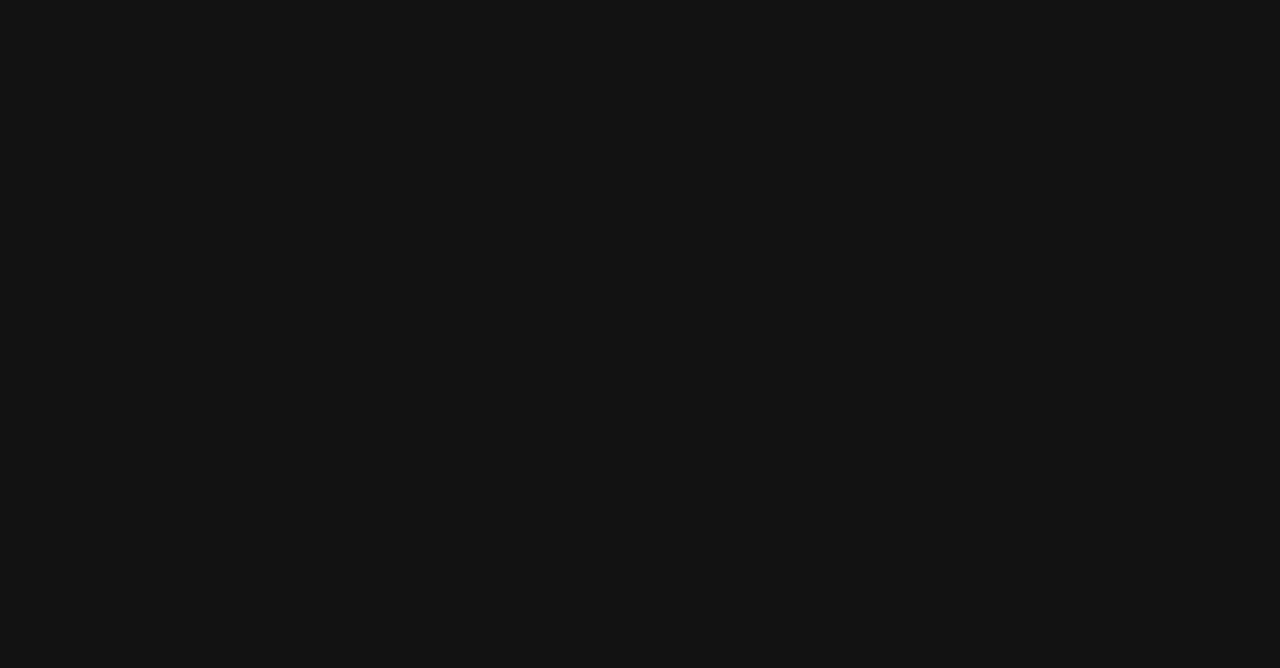
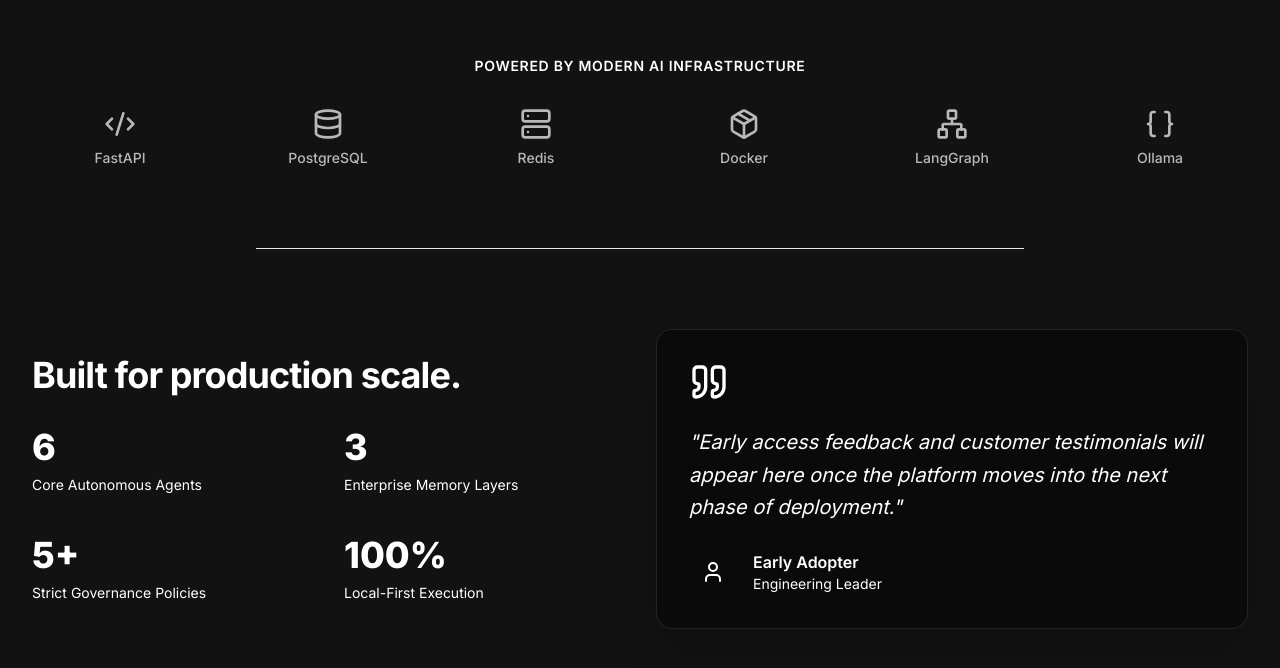
Before and after one commit to rounakkumarsah/ASEP, a Next.js app in the folder frontend/: page / in a window 1280 px wide. Shown: the part 1416-2084 px from the top of the page. Before the commit the page ends 1376 px from the top, so only its background shows below. Built offline with nearby package versions, Linux system fonts and the light colour scheme.

Commit message:
feat(frontend): Phase 3B.3 — Social Proof & Trust Section

```diff
--- a/frontend/src/app/page.tsx
+++ b/frontend/src/app/page.tsx
@@ -1,11 +1,13 @@
 import { HeroSection } from "@/components/landing/hero-section"
 import { LandingNavbar } from "@/components/landing/navbar"
+import { SocialProofSection } from "@/components/landing/social-proof"
 
 export default function LandingPage() {
   return (
     <main className="flex min-h-screen flex-col">
       <LandingNavbar />
       <HeroSection />
+      <SocialProofSection />
     </main>
   )
 }
--- /dev/null
+++ b/frontend/src/components/landing/social-proof.tsx
@@ -0,0 +1,112 @@
+"use client"
+
+import { motion } from "framer-motion"
+import { Server, Database, Package, Code2, Network, Braces, Quote, User } from "lucide-react"
+
+const TECHNOLOGIES = [
+  { name: "FastAPI", icon: Code2 },
+  { name: "PostgreSQL", icon: Database },
+  { name: "Redis", icon: Server },
+  { name: "Docker", icon: Package },
+  { name: "LangGraph", icon: Network },
+  { name: "Ollama", icon: Braces },
+]
+
+const METRICS = [
+  { value: "6", label: "Core Autonomous Agents" },
+  { value: "3", label: "Enterprise Memory Layers" },
+  { value: "5+", label: "Strict Governance Policies" },
+  { value: "100%", label: "Local-First Execution" },
+]
+
+export function SocialProofSection() {
+  return (
+    <section className="relative overflow-hidden bg-background py-16 sm:py-24">
+      <div className="mx-auto max-w-7xl px-4 sm:px-6 lg:px-8">
+
+        {/* Technology Grid */}
+        <div className="mb-20">
+          <p className="text-center text-sm font-semibold uppercase tracking-wider text-muted-foreground mb-8">
+            Powered by modern AI infrastructure
+          </p>
+          <div className="grid grid-cols-2 gap-8 md:grid-cols-3 lg:grid-cols-6 opacity-70">
+            {TECHNOLOGIES.map((tech, index) => {
+              const Icon = tech.icon
+              return (
+                <motion.div
+                  key={tech.name}
+                  initial={{ opacity: 0, y: 20 }}
+                  whileInView={{ opacity: 1, y: 0 }}
+                  viewport={{ once: true }}
+                  transition={{ duration: 0.5, delay: index * 0.1 }}
+                  className="flex flex-col items-center justify-center space-y-2 text-muted-foreground transition-all hover:text-foreground hover:scale-105"
+                >
+                  <Icon className="h-8 w-8" />
+                  <span className="text-sm font-medium">{tech.name}</span>
+                </motion.div>
+              )
+            })}
+          </div>
+        </div>
+
+        {/* Divider */}
+        <div className="mx-auto max-w-3xl border-t border-border/50 mb-20" />
+
+        {/* Metrics & Testimonial Container */}
+        <div className="grid gap-16 lg:grid-cols-2 lg:gap-8 items-center">
+
+          {/* Capability Metrics */}
+          <motion.div
+            initial={{ opacity: 0, x: -20 }}
+            whileInView={{ opacity: 1, x: 0 }}
+            viewport={{ once: true }}
+            transition={{ duration: 0.6 }}
+          >
+            <h2 className="text-3xl font-bold tracking-tight text-foreground sm:text-4xl mb-8">
+              Built for production scale.
+            </h2>
+            <div className="grid grid-cols-2 gap-x-8 gap-y-10">
+              {METRICS.map((metric) => (
+                <div key={metric.label}>
+                  <div className="text-3xl font-extrabold text-primary sm:text-4xl">
+                    {metric.value}
+                  </div>
+                  <div className="mt-2 text-sm text-muted-foreground">
+                    {metric.label}
+                  </div>
+                </div>
+              ))}
+            </div>
+          </motion.div>
+
+          {/* Testimonial Placeholder */}
+          <motion.div
+            initial={{ opacity: 0, x: 20 }}
+            whileInView={{ opacity: 1, x: 0 }}
+            viewport={{ once: true }}
+            transition={{ duration: 0.6 }}
+            className="relative"
+          >
+            <div className="absolute -inset-1 rounded-xl bg-gradient-to-r from-primary/20 to-primary/0 blur-xl opacity-50" />
+            <div className="relative rounded-2xl border border-white/10 bg-black/40 backdrop-blur-md p-8 shadow-2xl">
+              <Quote className="h-10 w-10 text-primary/40 mb-6" />
+              <blockquote className="text-xl leading-relaxed text-muted-foreground italic mb-6">
+                &quot;Early access feedback and customer testimonials will appear here once the platform moves into the next phase of deployment.&quot;
+              </blockquote>
+              <div className="flex items-center space-x-4">
+                <div className="flex h-12 w-12 items-center justify-center rounded-full bg-muted/30">
+                  <User className="h-6 w-6 text-muted-foreground" />
+                </div>
+                <div>
+                  <div className="font-semibold text-foreground">Early Adopter</div>
+                  <div className="text-sm text-muted-foreground">Engineering Leader</div>
+                </div>
+              </div>
+            </div>
+          </motion.div>
+
+        </div>
+      </div>
+    </section>
+  )
+}
```
Also changed, not shown: 1 other file (tests, documents, lock files or other folders).
